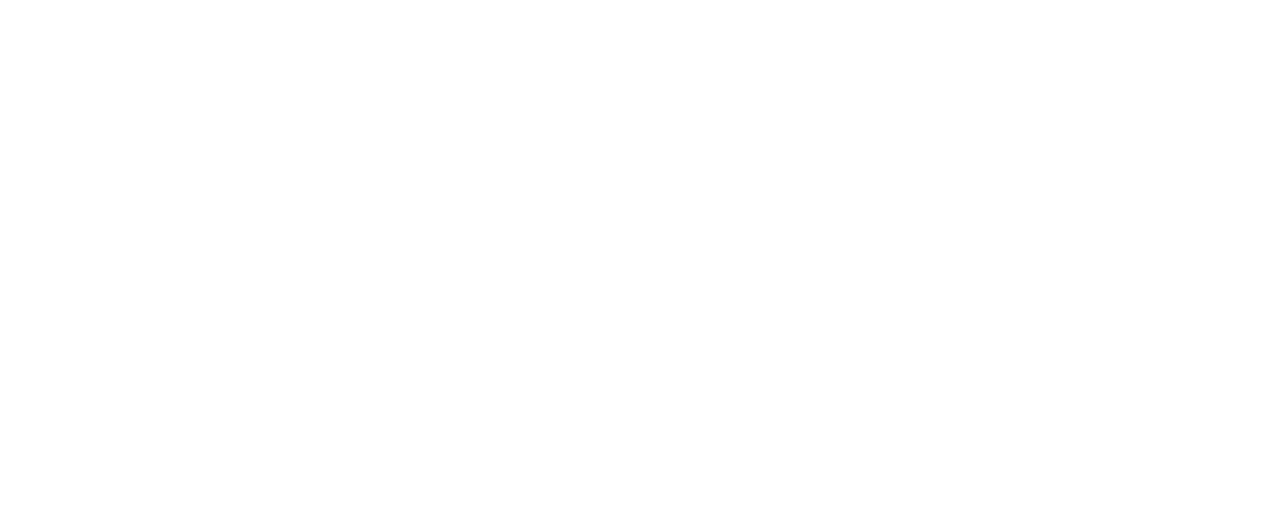
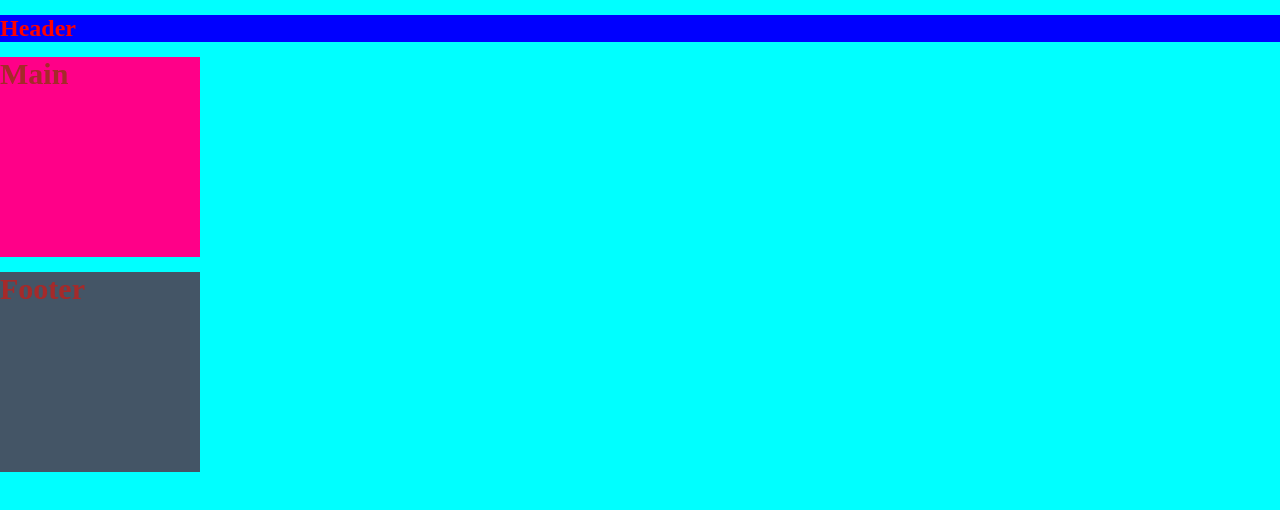
Before and after one commit to 852205/TT-CSS-JS-PRO, a plain HTML site: page aula2/index.htm in a window 1280 px wide. Drawn offline with Linux system fonts and the light colour scheme.

Commit message:
subi css

```diff
--- a/aula2/index.htm
+++ b/aula2/index.htm
@@ -4,9 +4,22 @@
     <meta charset="UTF-8">
     <meta http-equiv="X-UA-Compatible" content="IE=edge">
     <meta name="viewport" content="width=device-width, initial-scale=1.0">
+    <link rel="stylesheet" href="style.css">
     <title>Aula2</title>
 </head>
 <body>
+    <header id="header-id">
+        <p class="text">Header</p>
+    </header>
+
+    <main id="main-id">
+        <p class="text">Main</p>
+    </main>
+
+    <footer id="footer-id">
+        <p class="text">Footer</p>
+
+    </footer>
 
 </body>
 </html>
--- /dev/null
+++ b/aula2/style.css
@@ -0,0 +1,44 @@
+body,
+html{
+    width: 100%;
+    height: 100%;
+    background-color: aqua;
+}
+* {
+    margin: 0;
+    padding: 0;
+    box-sizing: border-box;
+}
+
+#header-id{
+    background-color: blue;
+}
+
+#header-id p {
+    color: red;
+    font-size: 24px;
+    font-weight: bold;
+}
+
+.text {
+    color: brown;
+    font-size: 30px;
+    font-weight: bold;
+    margin: 15px 0;
+}
+
+#main-id {
+    background: #ff0088;
+    width: 200px;
+    height: 200px;
+}
+
+#footer-id{
+    background: #445566;
+    width: 200px;
+    height: 200px;
+}
+
+
+
+}
```
